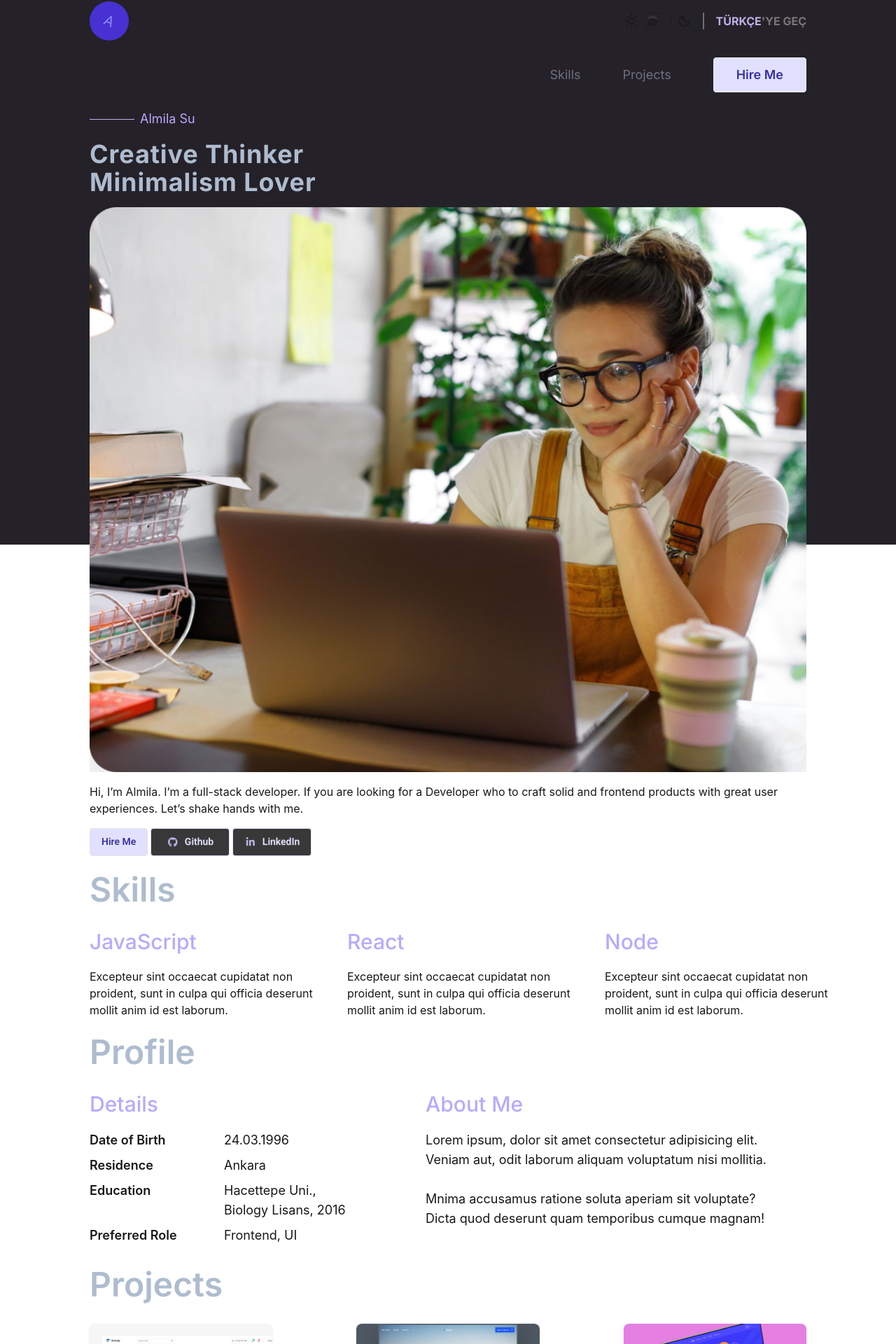
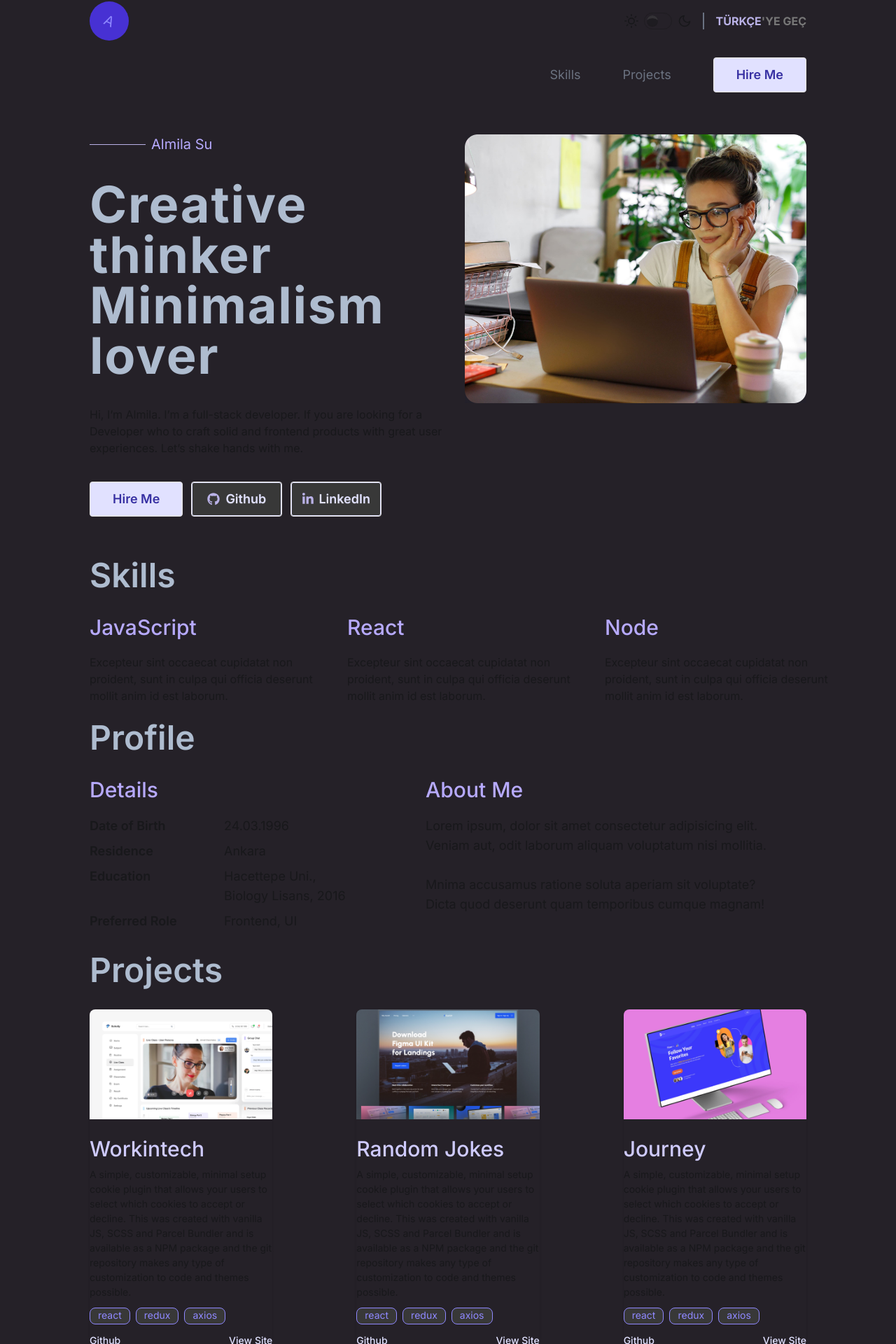
Before and after one commit to FatihPehlevan/WiT-Frontend-Portfolio-Challenge, a React (Vite) app: page / in a window 1280 px wide. Shown: the part 22-1942 px from the top of the page at 70% size. Built offline with nearby package versions, Linux system fonts and the light colour scheme.

Commit message:
Hero section desktop version implemented

```diff
--- a/src/App.jsx
+++ b/src/App.jsx
@@ -7,7 +7,7 @@ import Footer from '@/components/Footer';
 
 function App() {
   return (
-    <div className="bg-dark-background h-dvh pt-6">
+    <div className="bg-dark-background h-full pt-6">
       <div className="w-4/5  mx-auto flex flex-col gap-6 lg:max-w-7xl">
         <Header />
         <Hero />
--- a/src/components/Footer.jsx
+++ b/src/components/Footer.jsx
@@ -12,7 +12,7 @@ export default function Footer() {
               almilasucode@gmail.com
             </span>
           </span>
-          <div className="flex gap-8">
+          <div className="flex gap-8 font-inter">
             <span className="text-dark-cta-button-bg">Personal Blog</span>
             <span className="text-dark-footer-github">Github</span>
             <span className="text-dark-footer-linkedIn">LinkedIn</span>
--- a/src/components/Hero.jsx
+++ b/src/components/Hero.jsx
@@ -3,40 +3,44 @@ import { faGithub } from '@fortawesome/free-brands-svg-icons';
 import { faLinkedinIn } from '@fortawesome/free-brands-svg-icons';
 export default function Hero() {
   return (
-    <main className="flex flex-col gap-4">
-      <div className="flex items-center gap-2 text-dark-subheading">
-        <span className="w-16 h-px bg-dark-tertiary"></span>
-        <span className="text-lg">Almila Su</span>
+    <main className="flex flex-col gap-4 lg:grid lg:grid-cols-2 lg:grid-rows-[1fr_auto_auto_auto_auto_1fr] lg:gap-x-12 lg:gap-y-9">
+      <div className="flex items-center gap-2 text-dark-subheading lg:col-start-1 lg:row-start-2">
+        <span className="w-16 h-px bg-dark-tertiary lg:w-20"></span>
+        <span className="font-inter text-lg lg:text-xl">Almila Su</span>
       </div>
-      <h1 className="text-4xl text-dark-heading font-inter font-bold tracking-wide">
-        Creative Thinker <br /> Minimalism Lover
+      <h1 className="text-4xl text-dark-heading font-inter font-bold tracking-wide lg:col-start-1 lg:row-start-3 lg:text-7xl/18">
+        Creative thinker <br /> Minimalism lover
       </h1>
-      <img src="../src/assets/hero_image.png" alt="hero_image" />
-      <p>
+      <img
+        className="lg:col-start-2 lg:row-start-2 lg:row-span-5 lg:justify-self-end lg:w-140 lg:object-cover"
+        src="../src/assets/hero_image.png"
+        alt="hero_image"
+      />
+      <p className="font-inter lg:col-start-1 lg:row-start-4 lg:w-lg">
         Hi, I’m Almila. I’m a full-stack developer. If you are looking for a
         Developer who to craft solid and frontend products with great user
         experiences. Let’s shake hands with me.
       </p>
-      <div className="flex flex-col gap-1 lg:flex-row">
-        <button className="btn btn-soft font-roboto bg-dark-cta-button-bg text-button-text w-full lg:w-auto">
+      <div className="flex flex-col gap-1 lg:flex-row lg:gap-3 lg:col-start-1 lg:row-start-5">
+        <button className="btn btn-soft font-inter bg-dark-cta-button-bg text-button-text lg:text-lg lg:px-8 lg:py-6">
           Hire Me
         </button>
-        <div className="grid grid-cols-2 gap-1">
-          <button className="btn btn-soft font-roboto border border-dark-cta-button-bg bg-dark-link-bg text-dark-cta-button-bg flex w-full items-center justify-center gap-2">
+        <div className="grid grid-cols-2 gap-1 lg:gap-3">
+          <button className="btn btn-soft font-roboto ring-1 ring-inset ring-dark-cta-button-bg bg-dark-link-bg text-dark-cta-button-bg flex w-full items-center justify-center gap-2 lg:text-lg lg:px-6 lg:py-6 lg:w-32.5">
             <FontAwesomeIcon
               className="text-dark-tertiary"
               icon={faGithub}
               aria-hidden="true"
             />
-            <span>Github</span>
+            <span className="font-inter">Github</span>
           </button>
-          <button className="btn btn-soft font-roboto border border-dark-cta-button-bg bg-dark-link-bg text-dark-cta-button-bg flex w-full items-center justify-center gap-2">
+          <button className="btn btn-soft font-roboto ring-1 ring-inset ring-dark-cta-button-bg bg-dark-link-bg text-dark-cta-button-bg flex w-full items-center justify-center gap-2 lg:text-lg lg:px-8 lg:py-6 lg:w-32.5">
             <FontAwesomeIcon
               className="text-dark-tertiary"
               icon={faLinkedinIn}
               aria-hidden="true"
             />
-            <span>LinkedIn</span>
+            <span className="font-inter">LinkedIn</span>
           </button>
         </div>
       </div>
--- a/src/components/Profile.jsx
+++ b/src/components/Profile.jsx
@@ -21,7 +21,7 @@ export default function Profile() {
           <h3 className="text-dark-subheading text-xl font-inter font-medium lg:text-3xl">
             About Me
           </h3>
-          <p className="lg:w-lg lg:text-lg">
+          <p className="lg:w-lg lg:text-lg font-inter">
             Lorem ipsum, dolor sit amet consectetur adipisicing elit. Veniam
             aut, odit laborum aliquam voluptatum nisi mollitia. <br /> <br />
             Mnima accusamus ratione soluta aperiam sit voluptate? Dicta quod
@@ -36,7 +36,7 @@ export default function Profile() {
             {details.map((detail) => (
               <div
                 key={detail.id}
-                className="grid grid-cols-2 lg:pb-2 lg:text-lg"
+                className="grid grid-cols-2 lg:pb-2 lg:text-lg font-inter"
               >
                 <span className="font-semibold">{detail.label}</span>
                 <span className="lg:w-48">{detail.value}</span>
--- a/src/components/ProjectCard.jsx
+++ b/src/components/ProjectCard.jsx
@@ -1,20 +1,20 @@
 export default function ProjectCard({ project }) {
   const { img, title, summary, tags } = project;
   return (
-    <div className="card bg-base-100 w-full shadow-sm">
+    <div className="card w-full shadow-sm ">
       <figure>
         <img src={img} />
       </figure>
-      <div className="card-body px-0 pb-0">
+      <div className="card-body px-0 pb-0 ">
         <h2 className="card-title text-dark-project-title font-inter font-normal text-xl lg:text-3xl lg:font-medium">
           {title}
         </h2>
-        <p>{summary}</p>
+        <p className="font-inter">{summary}</p>
         <div className="card-actions justify-start pt-1">
           {tags.map((tag, index) => (
             <div
               key={index}
-              className="badge badge-outline font-inter, text-logo-text bg-dark-link-bg pb-0.5 leading-none"
+              className="badge badge-outline font-inter text-logo-text bg-dark-link-bg pb-0.5 leading-none"
             >
               {tag}
             </div>
--- a/src/components/Skills.jsx
+++ b/src/components/Skills.jsx
@@ -24,7 +24,7 @@ export default function Skills() {
             <h3 className="text-dark-subheading text-xl font-inter font-medium lg:text-3xl">
               {skill.title}
             </h3>
-            <p className="lg:w-90">{skill.text}</p>
+            <p className="lg:w-90 font-inter">{skill.text}</p>
           </div>
         ))}
       </div>
```
